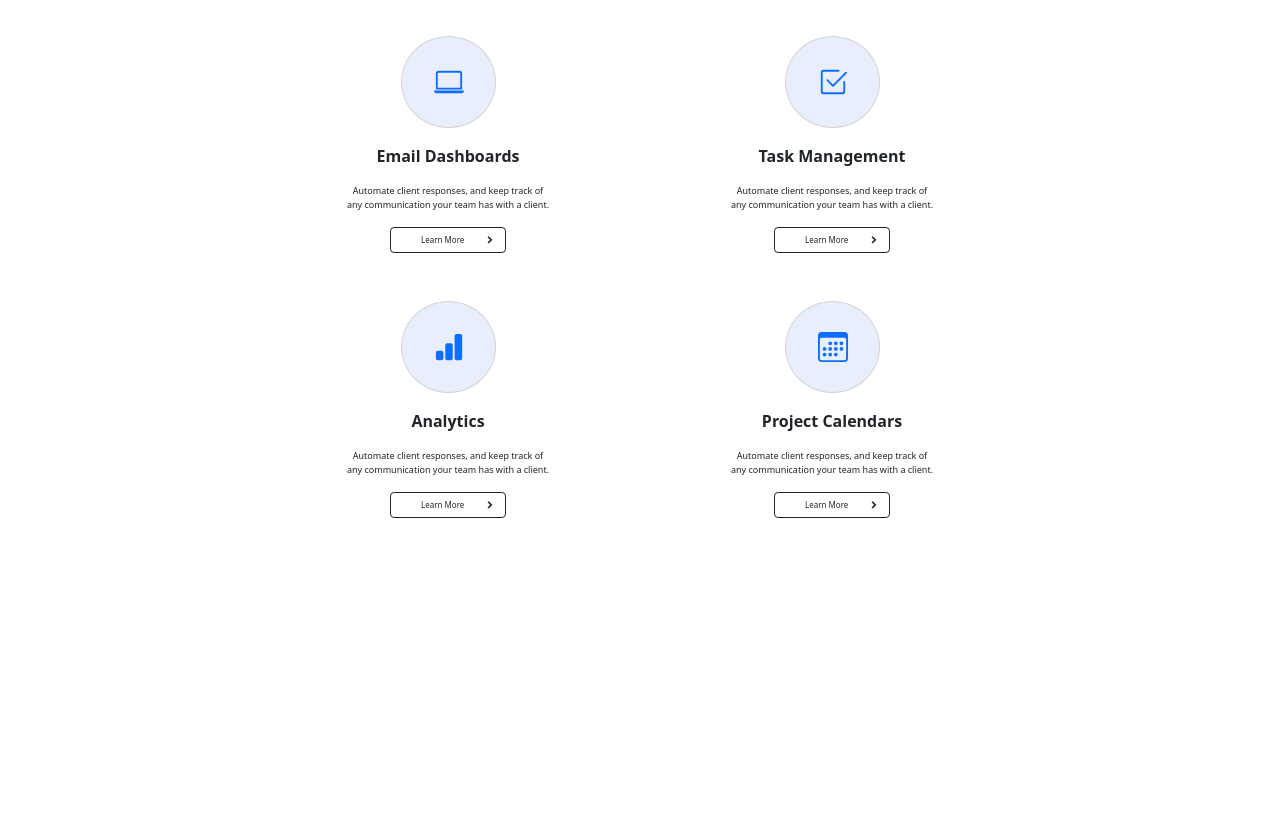
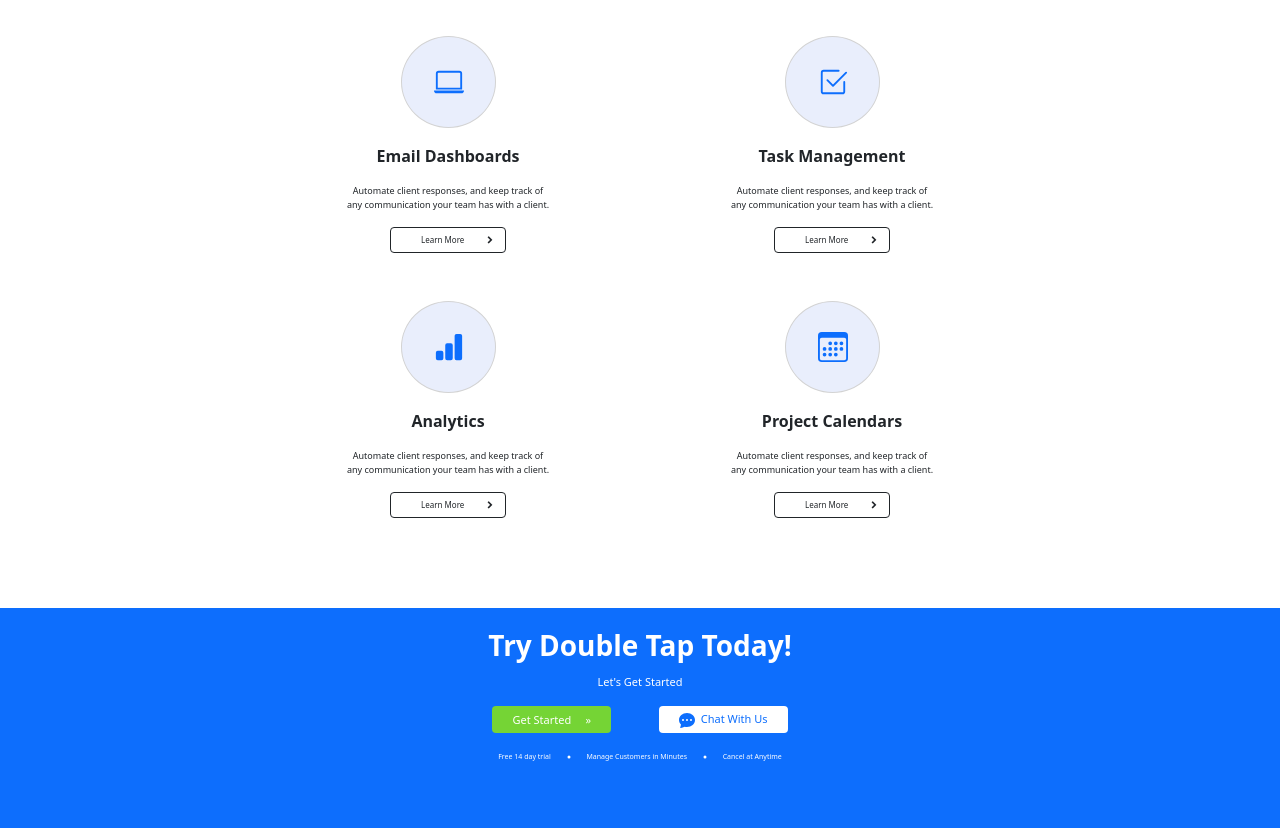
Before and after one commit to rebeccalpeace/double-tap-crm, a plain HTML site: page index.html in a window 1280 px wide. Shown: the part 1376-2204 px from the top of the page. Before the commit the page ends 1894 px from the top, so only its background shows below. Drawn offline with nearby package versions, Linux system fonts and the light colour scheme.

Commit message:
finished footer

```diff
--- a/css/landing.css
+++ b/css/landing.css
@@ -25,6 +25,10 @@
 
 .tiny-font {
     font-size: 9px;
+}
+
+.really-tiny-font {
+    font-size: 7px;
 }
 
 .card {
@@ -113,6 +117,7 @@
 
 .section-5 {
     margin-top: 10%;
+    margin-bottom: 7%;
 }
 
 .blue-circle {
@@ -142,6 +147,31 @@
     flex-direction: column;
     align-items: center;
     width: 30%;
+}
+
+footer {
+    background-color: #0d6efd;
+    width: 100%;
+    height: 220px;
+}
+
+.bottom-buttons {
+    display: flex;
+    justify-content: center;
+}
+
+.green-button {
+    background-color: #75d435;
+    color: white;
+    border: none;
+    border-radius: 4px;
+    padding: 5px 20px;
+}
+
+.white-button {
+    border: none;
+    border-radius: 4px;
+    padding: 5px 20px;
 }
 
 @media (min-width: 0px) {
--- a/index.html
+++ b/index.html
@@ -192,14 +192,34 @@
         </div>
     </section>
     <!-- Row 6 footer -->
-    <section>
-
-    </section>
-
-
-
-
-
+    <footer>
+        <div>
+            <p class="fs-3 fw-bold text-white text-center pt-3 mb-2">Try Double Tap Today!</p>
+            <p class="text-white text-center p-size">Let's Get Started</p>
+        </div>
+        <div class="bottom-buttons p-size">
+            <button class="me-5 green-button">Get Started&nbsp;&nbsp;&nbsp;&nbsp; &#187;</button>
+            <button class="bg-white text-primary white-button"><svg xmlns="http://www.w3.org/2000/svg" width="16" height="16" fill="currentColor" class="bi bi-chat-dots-fill" viewBox="0 0 16 16">
+                <path d="M16 8c0 3.866-3.582 7-8 7a9.06 9.06 0 0 1-2.347-.306c-.584.296-1.925.864-4.181 1.234-.2.032-.352-.176-.273-.362.354-.836.674-1.95.77-2.966C.744 11.37 0 9.76 0 8c0-3.866 3.582-7 8-7s8 3.134 8 7zM5 8a1 1 0 1 0-2 0 1 1 0 0 0 2 0zm4 0a1 1 0 1 0-2 0 1 1 0 0 0 2 0zm3 1a1 1 0 1 0 0-2 1 1 0 0 0 0 2z"/></svg>&nbsp;&nbsp;Chat With Us</button>
+        </div>
+        <div>
+            <ul class="list-inline really-tiny-font text-white text-center mt-3">
+                <li class="list-inline-item">Free 14 day trial</li>
+                <li class="list-inline-item">
+                    <svg xmlns="http://www.w3.org/2000/svg" width="16" height="16" fill="currentColor" class="bi bi-dot" viewBox="0 0 16 16">
+                        <path d="M8 9.5a1.5 1.5 0 1 0 0-3 1.5 1.5 0 0 0 0 3z"/>
+                    </svg>
+                </li>
+                <li class="list-inline-item">Manage Customers in Minutes</li>
+                <li class="list-inline-item">
+                    <svg xmlns="http://www.w3.org/2000/svg" width="16" height="16" fill="currentColor" class="bi bi-dot" viewBox="0 0 16 16">
+                        <path d="M8 9.5a1.5 1.5 0 1 0 0-3 1.5 1.5 0 0 0 0 3z"/>
+                    </svg>
+                </li>
+                <li class="list-inline-item">Cancel at Anytime</li>
+            </ul>
+        </div>
+    </footer>
     <script src="https://cdn.jsdelivr.net/npm/bootstrap@5.0.2/dist/js/bootstrap.bundle.min.js" integrity="sha384-MrcW6ZMFYlzcLA8Nl+NtUVF0sA7MsXsP1UyJoMp4YLEuNSfAP+JcXn/tWtIaxVXM" crossorigin="anonymous"></script>
 </body>
 </html>
```
